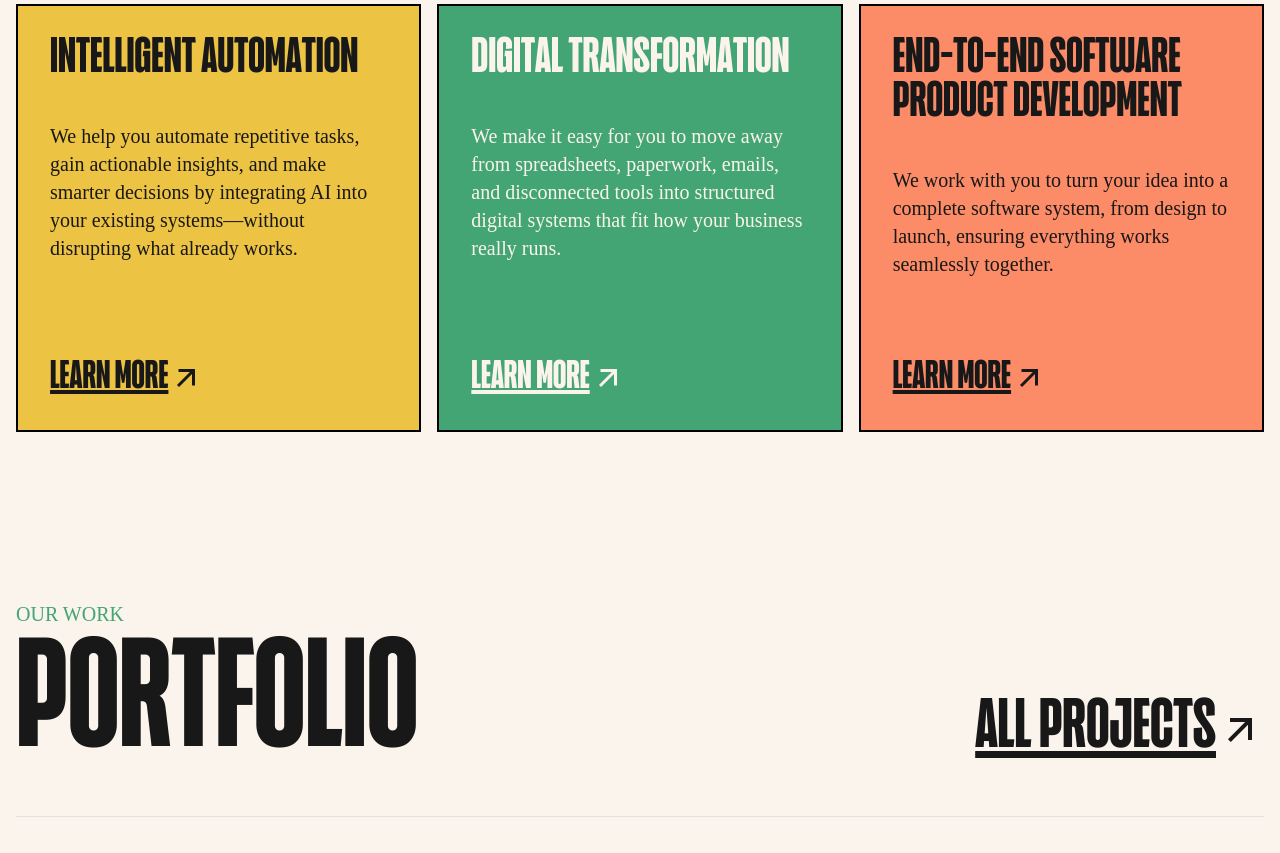
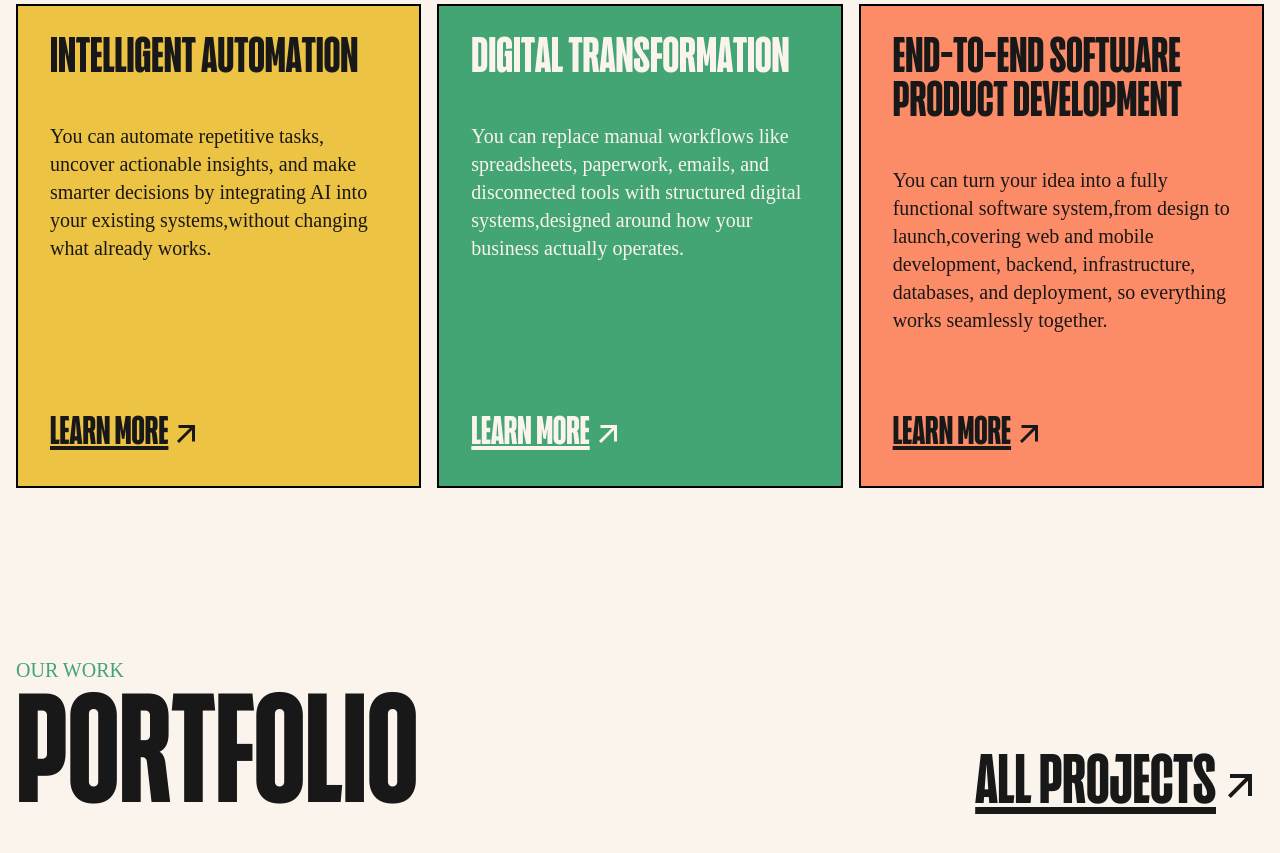
Before and after one commit to Podiihq/2026_podii_website, a React (Vite) app: page / in a window 1280 px wide. Shown: the part 2380-3233 px from the top of the page. Built offline with nearby package versions, Linux system fonts and the light colour scheme; a web font is replaced by a local one.

Commit message:
updated services

```diff
--- a/src/components/ServiceHomeCard.jsx
+++ b/src/components/ServiceHomeCard.jsx
@@ -66,7 +66,7 @@ export const servicesData = [
     id: 3,
     title: "Intelligent Automation",
     description:
-      "We help you automate repetitive tasks, gain actionable insights, and make smarter decisions by integrating AI into your existing systems—without disrupting what already works.",
+      "You can automate repetitive tasks, uncover actionable insights, and make smarter decisions by integrating AI into your existing systems,without changing what already works.",
     service_link: "/services",
     service_link_title: "Learn More",
     background: "bg-[#EDC343]",
@@ -76,7 +76,7 @@ export const servicesData = [
     id: 2,
     title: "Digital Transformation",
     description:
-      "We make it easy for you to move away from spreadsheets, paperwork, emails, and disconnected tools into structured digital systems that fit how your business really runs.",
+      "You can replace manual workflows like spreadsheets, paperwork, emails, and disconnected tools with structured digital systems,designed around how your business actually operates.",
     service_link: "/services",
     service_link_title: "Learn More",
     background: "bg-[#44A574] text-[#FAF4EC]",
@@ -85,7 +85,7 @@ export const servicesData = [
     id: 1,
     title: "End-to-End Software Product Development",
     description:
-      "We work with you to turn your idea into a complete software system, from design to launch, ensuring everything works seamlessly together.",
+      "You can turn your idea into a fully functional software system,from design to launch,covering web and mobile development, backend, infrastructure, databases, and deployment, so everything works seamlessly together.",
     service_link: "/services",
     service_link_title: "Learn More",
     background: "bg-[#FC8C67]",
```
